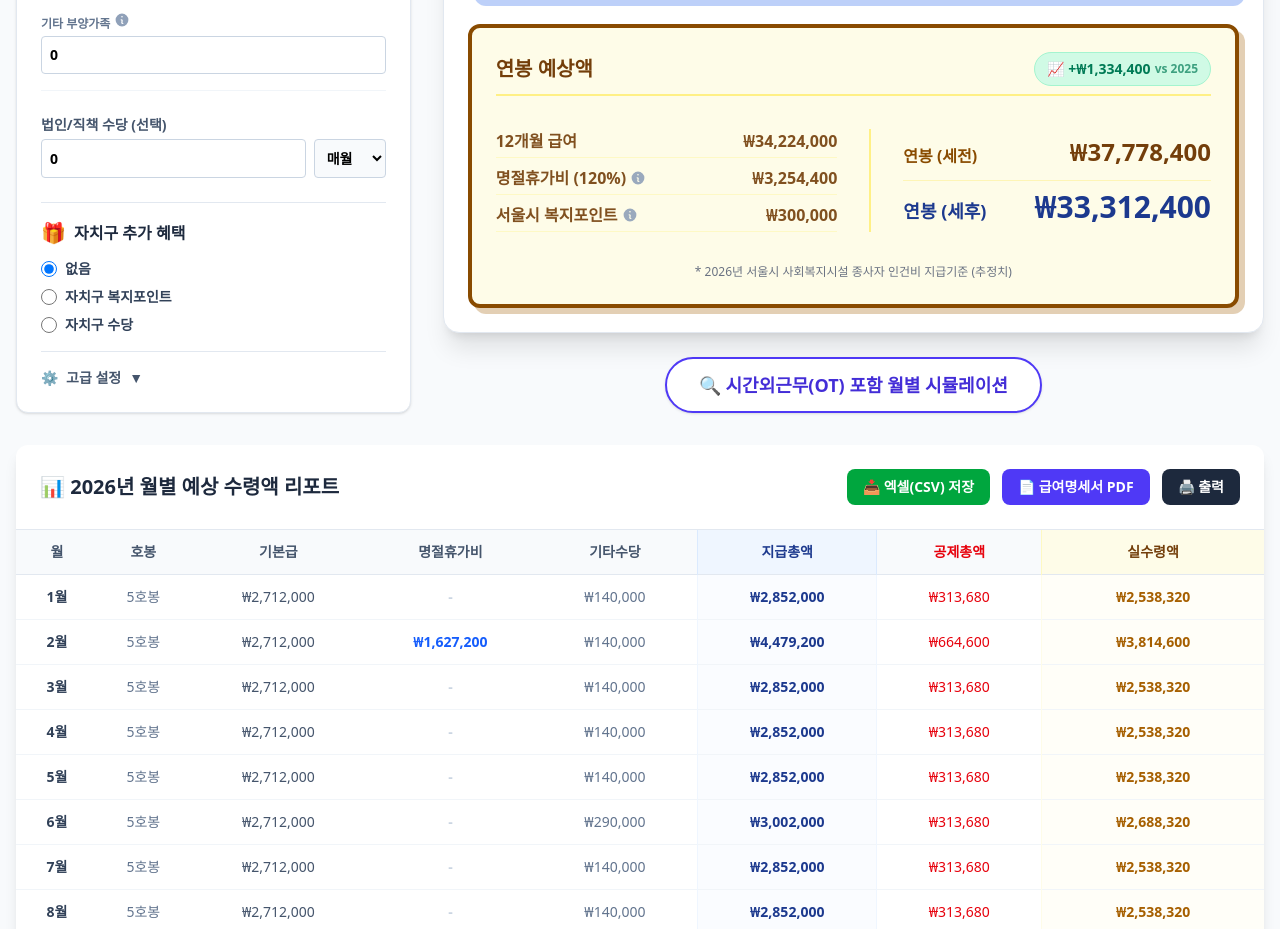
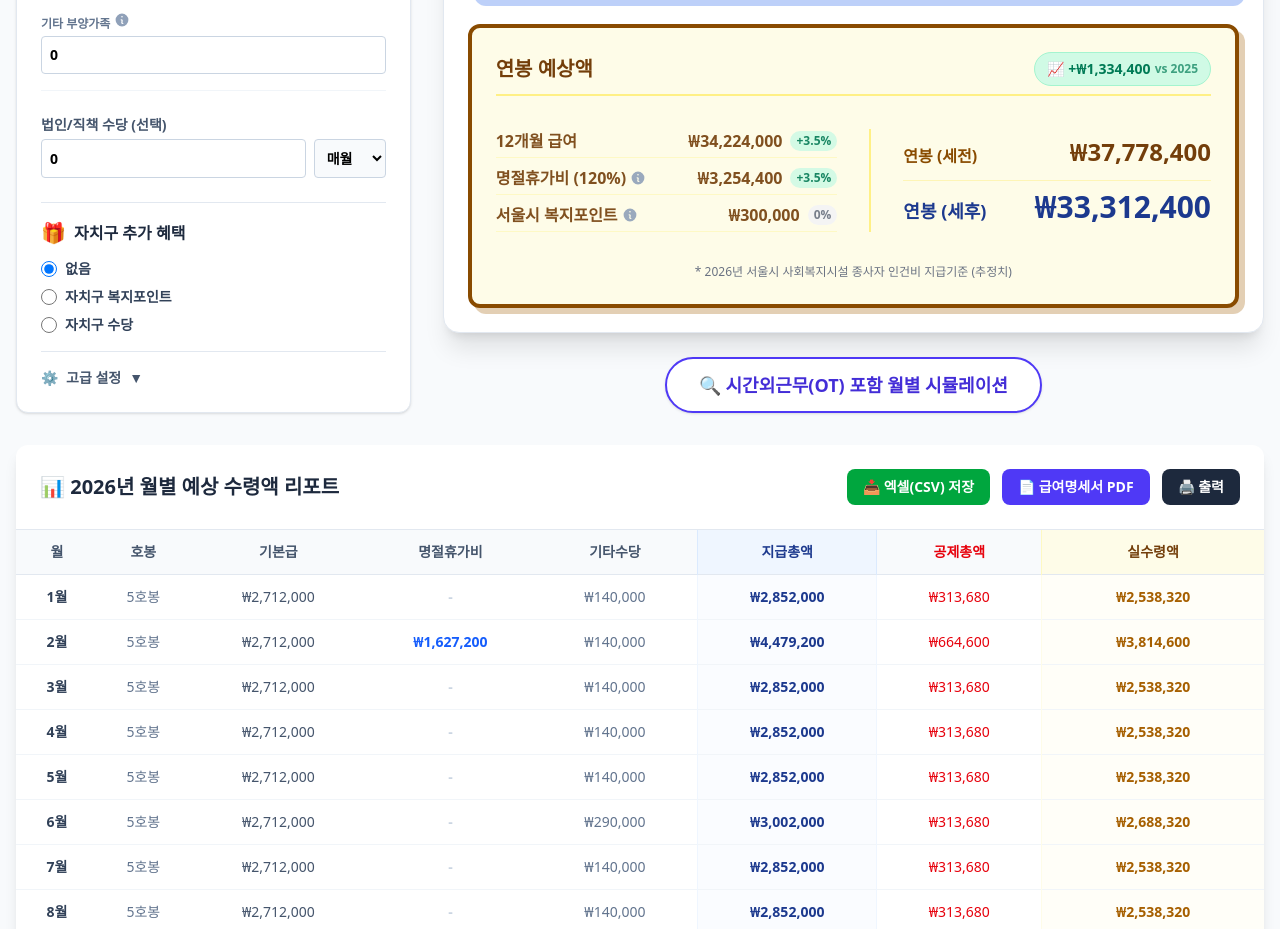
Before and after one commit to kosuk1231/money, a React (Vite) app: page / in a window 1280 px wide. Shown: the part 780-1709 px from the top of the page. Built offline with nearby package versions, Linux system fonts and the light colour scheme.

Commit message:
Fix: update family allowance logic

```diff
--- a/src/components/SalaryResult.jsx
+++ b/src/components/SalaryResult.jsx
@@ -54,6 +54,44 @@ export default function SalaryResult({ result, grade, hobong, salary2025, report
 
     // Calculate YoY difference
     const yoyDiff = salary2025 ? formatDifference(annualPreTax, salary2025.annualTotal) : null;
+
+    // Calculate percentage differences for each item
+    const getPercentChange = (current, previous) => {
+        if (!previous || previous === 0) return null;
+        const percent = ((current - previous) / previous * 100).toFixed(1);
+        return parseFloat(percent);
+    };
+
+    // Calculate percentage based on BASE SALARY only (not full monthly total)
+    // This gives the accurate "기본급 인상률" that users expect to see
+    const baseSalary2026 = result.baseSalary;
+    const baseSalary2025 = salary2025?.baseSalary || 0;
+
+    const percentChanges = salary2025 ? {
+        // Use base salary comparison for 12개월 급여 (reflects actual 기본급 인상률)
+        twelveMonth: getPercentChange(baseSalary2026, baseSalary2025),
+        // Holiday bonus is based on base salary, so same percentage
+        holiday: getPercentChange(baseSalary2026, baseSalary2025),
+        welfare: getPercentChange(welfarePoints, salary2025.welfarePoints),
+    } : null;
+
+    // Percentage badge component
+    const PercentBadge = ({ percent }) => {
+        if (percent === null || percent === undefined || isNaN(percent)) return null;
+        const isPositive = percent > 0;
+        const isZero = percent === 0;
+        return (
+            <span className={`ml-2 text-xs font-bold px-1.5 py-0.5 rounded-full ${
+                isZero
+                    ? 'bg-gray-100 text-gray-500'
+                    : isPositive
+                        ? 'bg-emerald-100 text-emerald-700'
+                        : 'bg-red-100 text-red-700'
+            }`}>
+                {isPositive ? '+' : ''}{percent}%
+            </span>
+        );
+    };
 
     return (
         <div className="flex flex-col h-full gap-6">
@@ -180,30 +218,39 @@ export default function SalaryResult({ result, grade, hobong, salary2025, report
 
                 <div className="grid grid-cols-1 md:grid-cols-2 gap-8 flex-1 content-center">
                     <div className="space-y-2 flex flex-col justify-center">
-                        <div className="flex justify-between text-yellow-900 opacity-90 text-base font-bold border-b border-yellow-100 pb-1">
+                        <div className="flex justify-between items-center text-yellow-900 opacity-90 text-base font-bold border-b border-yellow-100 pb-1">
                             <span>12개월 급여</span>
-                            <span>{formatMoney(twelveMonthSalary)}</span>
+                            <span className="flex items-center">
+                                {formatMoney(twelveMonthSalary)}
+                                {percentChanges && <PercentBadge percent={percentChanges.twelveMonth} />}
+                            </span>
                         </div>
-                        <div className="flex justify-between text-yellow-900 opacity-90 text-base font-bold border-b border-yellow-100 pb-1">
+                        <div className="flex justify-between items-center text-yellow-900 opacity-90 text-base font-bold border-b border-yellow-100 pb-1">
                             <span className="flex items-center gap-1">
                                 명절휴가비 (120%)
                                 <Tooltip content="설날과 추석 각각 기본급의 60%씩, 총 120%가 지급됩니다.">
                                     <InfoIcon />
                                 </Tooltip>
                             </span>
-                            <span>{formatMoney(annualHoliday)}</span>
+                            <span className="flex items-center">
+                                {formatMoney(annualHoliday)}
+                                {percentChanges && <PercentBadge percent={percentChanges.holiday} />}
+                            </span>
                         </div>
-                        <div className="flex justify-between text-yellow-900 opacity-90 text-base font-bold border-b border-yellow-100 pb-1">
+                        <div className="flex justify-between items-center text-yellow-900 opacity-90 text-base font-bold border-b border-yellow-100 pb-1">
                             <span className="flex items-center gap-1">
                                 서울시 복지포인트
                                 <Tooltip content="10호봉 이상: 400,000원 / 10호봉 미만: 300,000원. 연 1회 지급됩니다.">
                                     <InfoIcon />
                                 </Tooltip>
                             </span>
-                            <span>{formatMoney(welfarePoints)}</span>
+                            <span className="flex items-center">
+                                {formatMoney(welfarePoints)}
+                                {percentChanges && <PercentBadge percent={percentChanges.welfare} />}
+                            </span>
                         </div>
                         {annualDistrict > 0 && (
-                            <div className="flex justify-between text-yellow-900 opacity-90 text-base font-bold border-b border-yellow-100 pb-1">
+                            <div className="flex justify-between items-center text-yellow-900 opacity-90 text-base font-bold border-b border-yellow-100 pb-1">
                                 <span>자치구 복지포인트/수당</span>
                                 <span>{formatMoney(annualDistrict)}</span>
                             </div>
```
